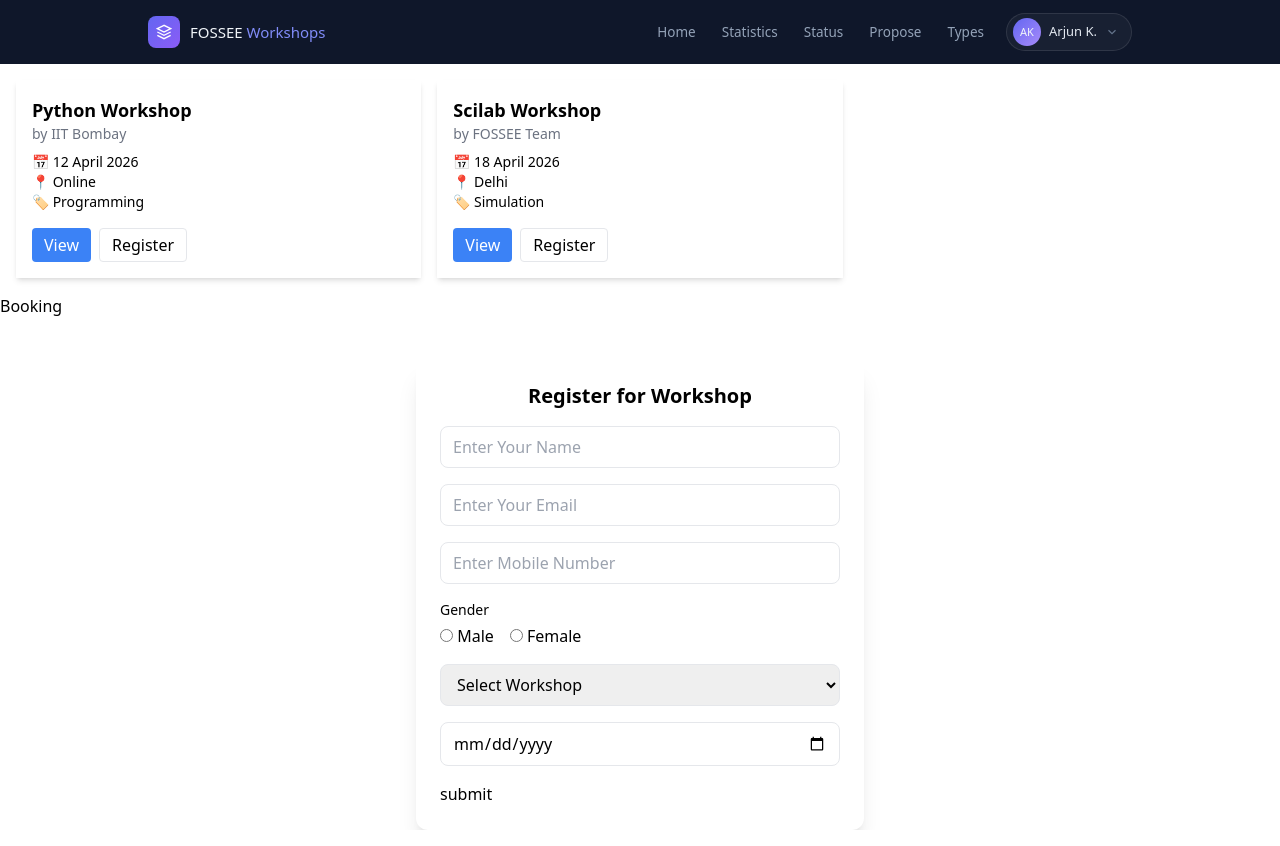
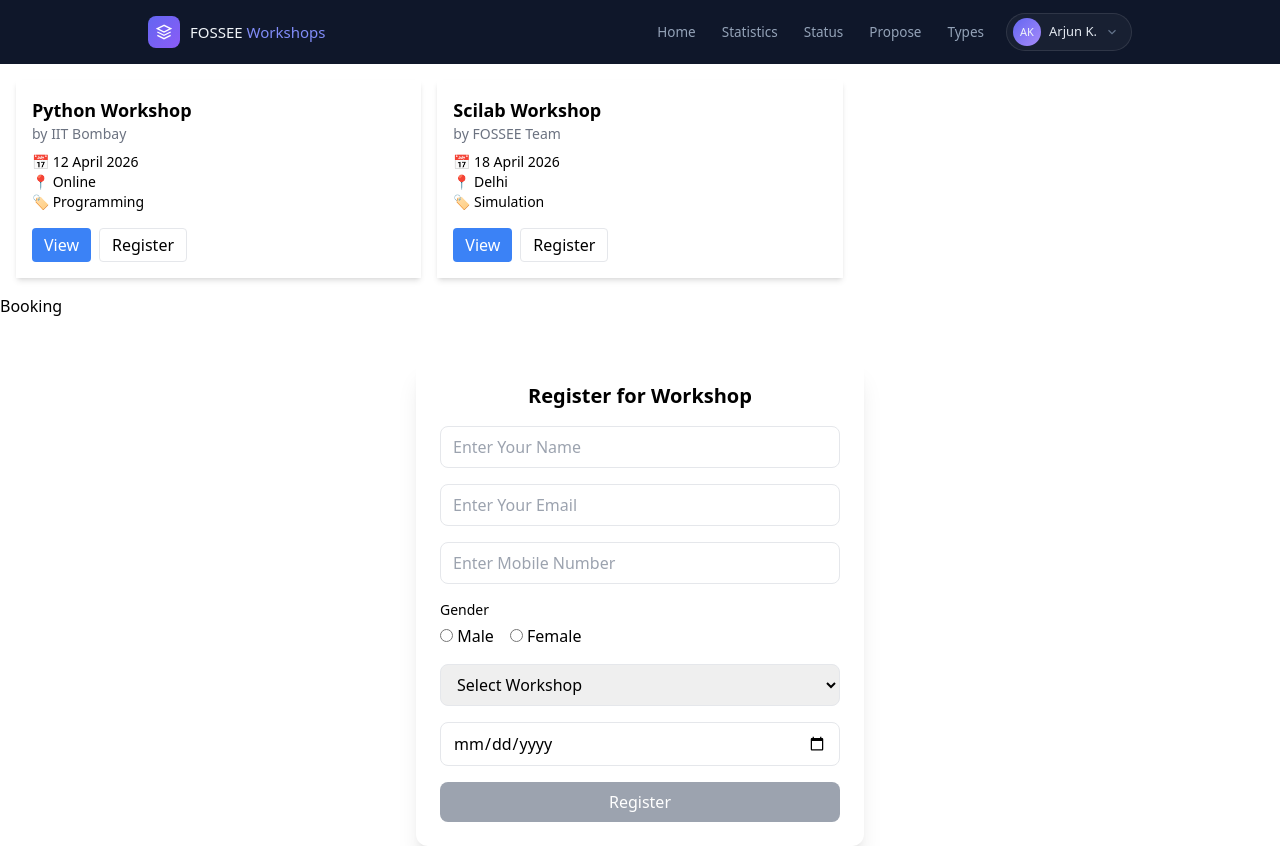
Before and after one commit to ashok-8081/workshop-ui, a React (Create React App) app: page / in a window 1280 px wide. Built offline with nearby package versions, Linux system fonts and the light colour scheme.

Commit message:
Enhanced the working of Booking Form

```diff
--- a/src/components/BookingForm.jsx
+++ b/src/components/BookingForm.jsx
@@ -1,18 +1,69 @@
-import React from "react";
+import React, { useState } from "react";
 
 const BookingForm = () => {
+  const [formData, setFormData] = useState({
+    name: "",
+    email: "",
+    phone: "",
+    gender: "",
+    workshop: "",
+    data: "",
+  });
+
+  const [loading, setLoading] = useState(false);
+  const [success, setSuccess] = useState("");
+
+  const handleChange = (e) => {
+    setFormData({
+      ...formData,
+      [e.target.name]: e.target.value,
+    });
+  };
+
+  const isFormValid =
+    formData.name &&
+    formData.email.includes("@") &&
+    formData.phone.length >= 10 &&
+    formData.gender &&
+    formData.workshop &&
+    formData.date;
+
+  const handleSubmit = (e) => {
+    e.preventDefault();
+    setLoading(true);
+
+    setTimeout(() => {
+      setLoading(false);
+      setSuccess("🎉 Registration Successful!");
+      setFormData({
+        name: "",
+        email: "",
+        phone: "",
+        gender: "",
+        workshop: "",
+        date: "",
+      });
+    }, 1500);
+  };
   return (
     <div className="max-w-md mx-auto mt-10 bg-white shadow-xl rounded-xl p-6">
       <h2 className="text-xl font-semibold mb-4 text-center">
         Register for Workshop
       </h2>
+      {success && (
+        <div className="mb-4 text-green-600 text-center font-medium">
+          {success}
+        </div>
+      )}
 
-      <form method="POST" className="space-y-4">
+      <form method="POST" className="space-y-4" onSubmit={handleSubmit}>
         {/*Name*/}
         <input
           type="text"
           name="name"
           placeholder="Enter Your Name"
+          value={formData.name}
+          onChange={handleChange}
           className="w-full border rounded-lg px-3 py-2 focus:ring-2 focus:ring-blue-400"
         />
 
@@ -21,6 +72,8 @@ const BookingForm = () => {
           type="email"
           name="email"
           placeholder="Enter Your Email"
+          value={formData.email}
+          onChange={handleChange}
           className="w-full border rounded-lg px-3 py-2 focus:ring-2 focus:ring-blue-400"
         />
 
@@ -29,6 +82,8 @@ const BookingForm = () => {
           type="text"
           name="phone"
           placeholder="Enter Mobile Number"
+          value={formData.phone}
+          onChange={handleChange}
           className="w-full border rounded-lg px-3 py-2 focus:ring-2 focus:ring-blue-400"
         />
 
@@ -37,10 +92,22 @@ const BookingForm = () => {
           <p className="text-sm mb-1">Gender</p>
           <div className="flex gap-4">
             <label>
-              <input type="radio" name="gender" value="male" /> Male
+              <input
+                type="radio"
+                name="gender"
+                value="male"
+                onChange={handleChange}
+              />{" "}
+              Male
             </label>
             <label>
-              <input type="radio" name="gender" value="female" /> Female
+              <input
+                type="radio"
+                name="gender"
+                value="female"
+                onChange={handleChange}
+              />{" "}
+              Female
             </label>
           </div>
         </div>
@@ -48,6 +115,8 @@ const BookingForm = () => {
         {/*Workshop Dropdown */}
         <select
           name="workshop"
+          value={formData.workshop}
+          onChange={handleChange}
           className="w-full border rounded-lg px-3 py-2 focus:ring-2 focus:ring-blue-400"
         >
           <option value="">Select Workshop</option>
@@ -60,9 +129,20 @@ const BookingForm = () => {
         <input
           type="date"
           name="date"
+          value={formData.date}
           className="w-full border rounded-lg px-3 py-2 focus:ring-2 focus:ring-blue-400"
         />
-        <input type="Submit" value="submit" />
+        <button
+          type="Submit"
+          disabled={!isFormValid || loading}
+          className={`w-full py-2 rounded-lg text-white transition ${
+            isFormValid
+              ? "bg-blue-500 hover:bg-blue-600"
+              : "bg-gray-400 cursor-not-allowed"
+          }`}
+        >
+          {loading ? "submitting..." : "Register"}
+        </button>
       </form>
     </div>
   );
```
